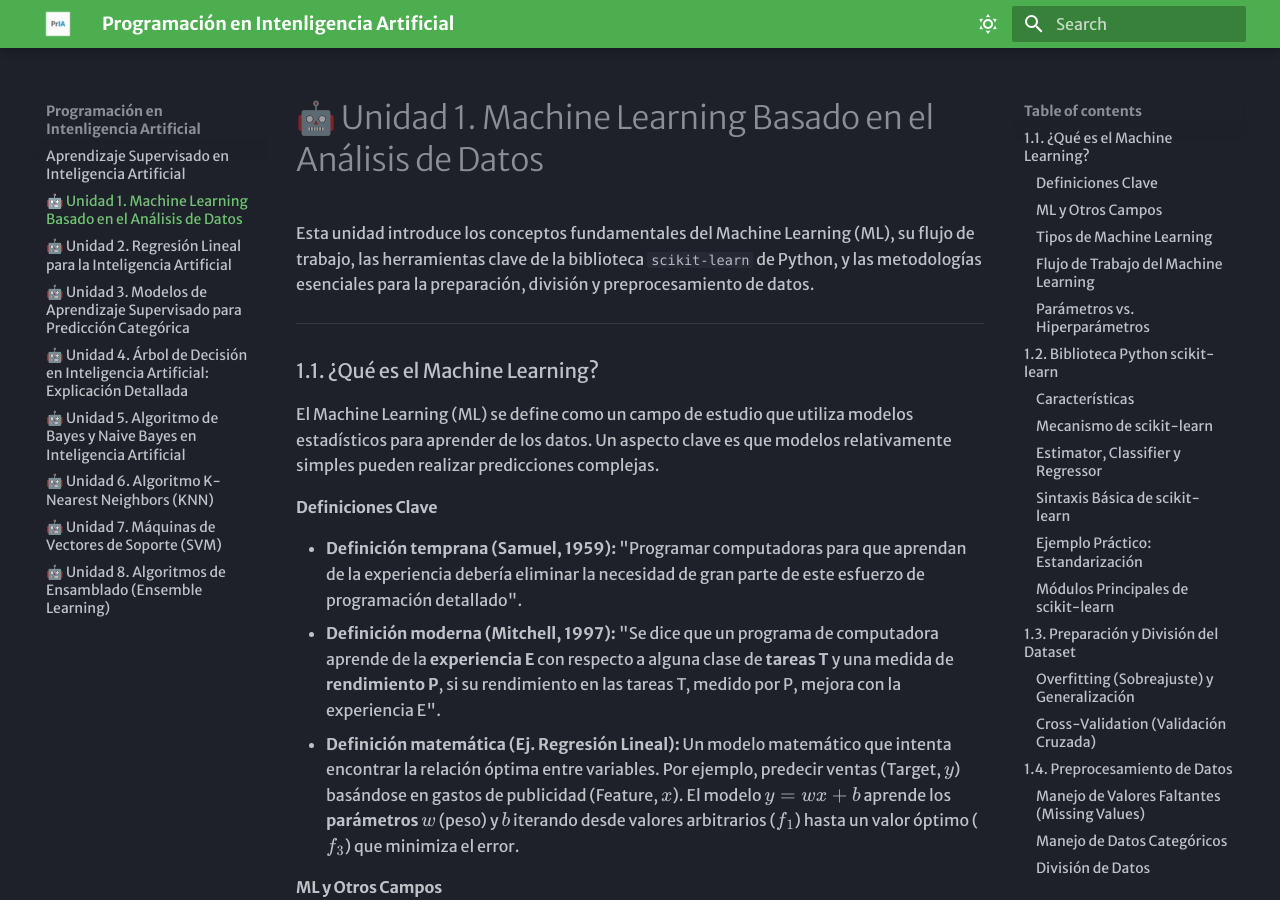
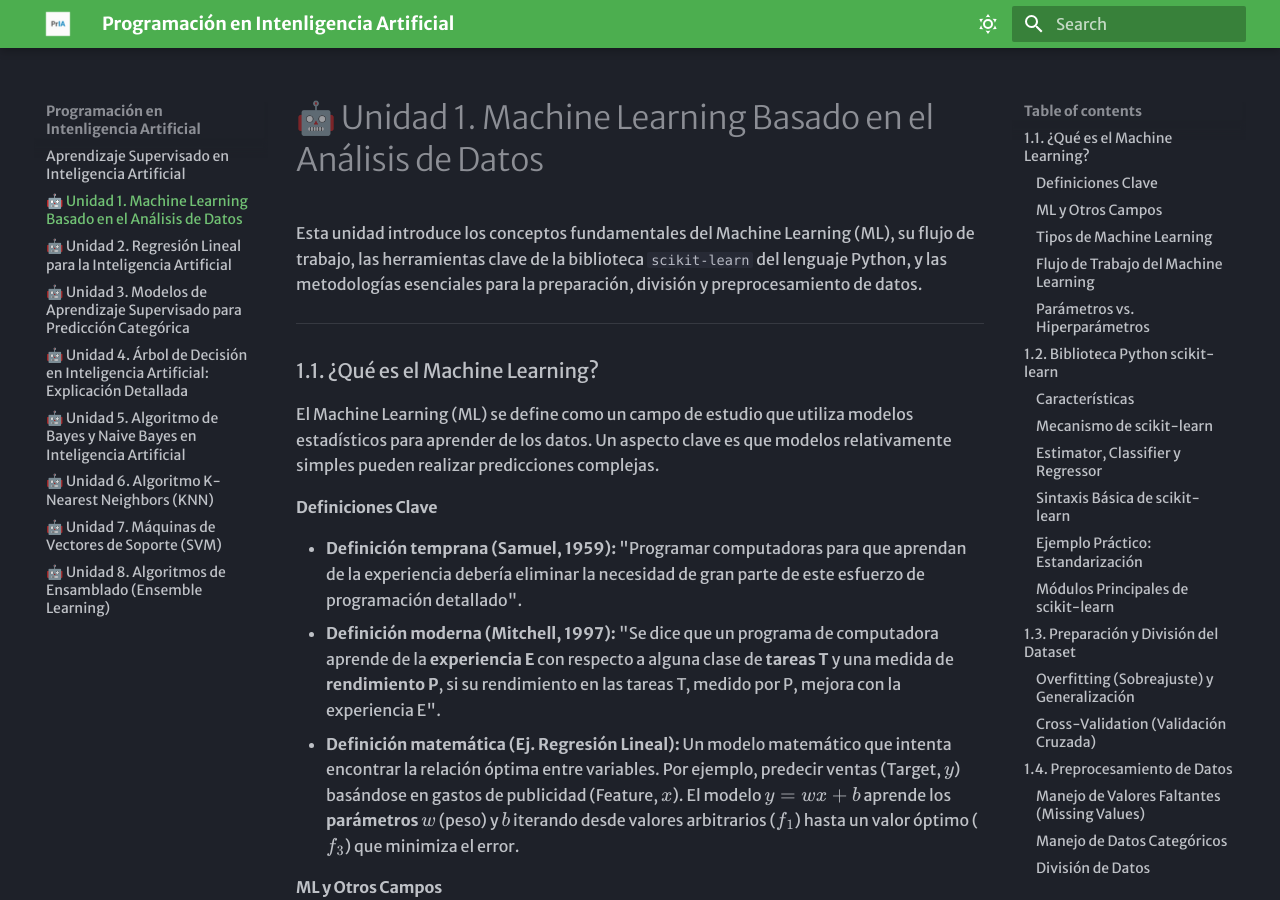
Before and after one commit to fmgarcia/aprendizaje_supervisado.github.io, an MkDocs documentation site: the page built from docs/1. Machine Learning para el análisis de datos.md, in a window 1280 px wide and 900 px high. Built offline with MkDocs 1.6.1 and Material for MkDocs 9.7.7, drawn with Linux system fonts in a browser that asks for light colours; some web fonts are replaced.

Commit message:
tema 1 por bug

```diff
--- a/docs/1. Machine Learning para el análisis de datos.md
+++ b/docs/1. Machine Learning para el análisis de datos.md
@@ -1,7 +1,7 @@
 
 # 🤖 Unidad 1. Machine Learning Basado en el Análisis de Datos
 
-Esta unidad introduce los conceptos fundamentales del Machine Learning (ML), su flujo de trabajo, las herramientas clave de la biblioteca `scikit-learn` de Python, y las metodologías esenciales para la preparación, división y preprocesamiento de datos.
+Esta unidad introduce los conceptos fundamentales del Machine Learning (ML), su flujo de trabajo, las herramientas clave de la biblioteca `scikit-learn` del lenguaje Python, y las metodologías esenciales para la preparación, división y preprocesamiento de datos.
 
 ---
 
```
